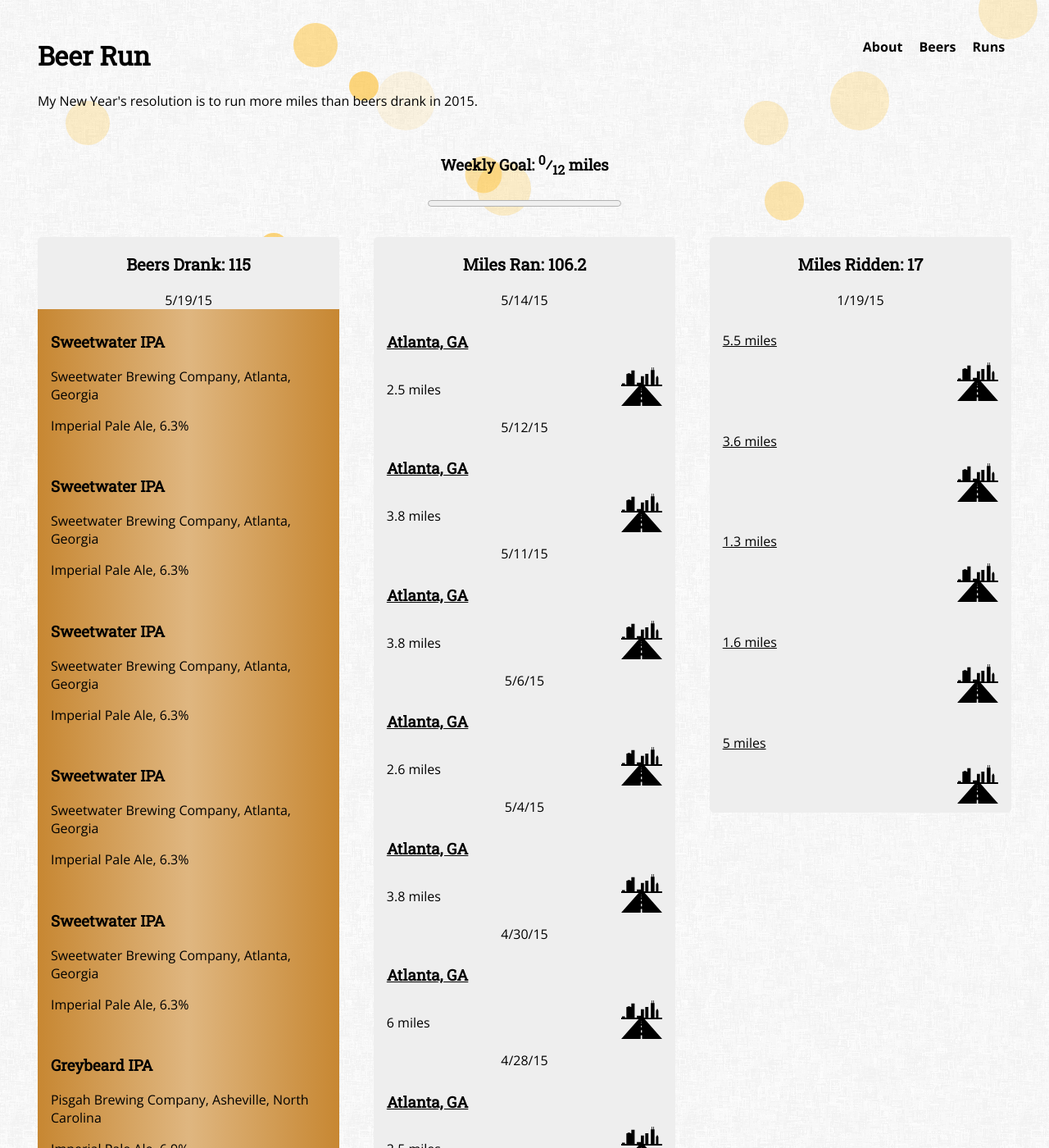
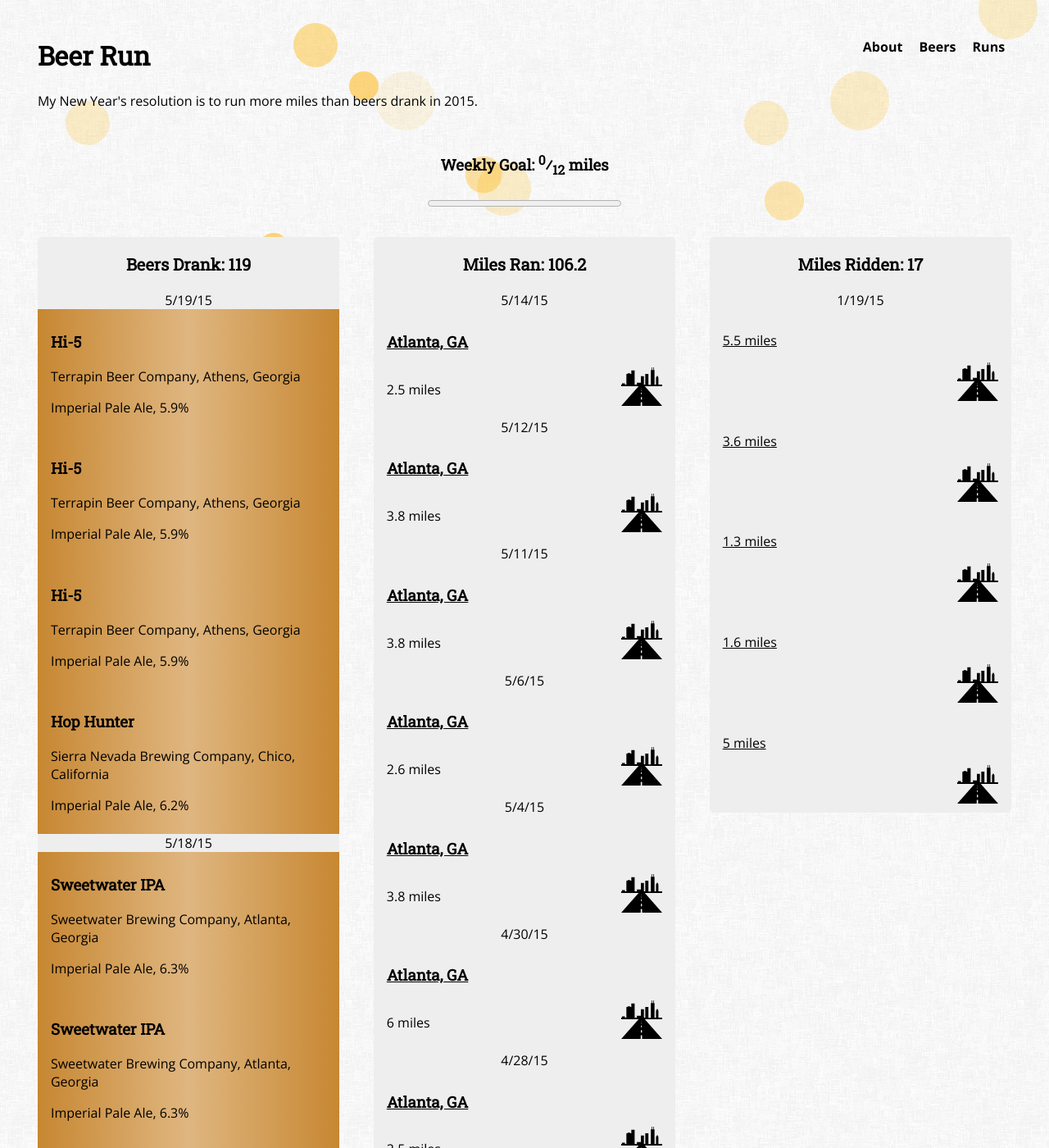
Before and after one commit to rhewitt22/beer-run, a Jekyll site: the page built from index.html, in a window 1280 px wide and 1400 px high. Shown: the whole window at 82% size. Built offline with Jekyll 4.4.1, drawn with Linux system fonts in a browser that asks for light colours; nearby versions of some CDN libraries.

Commit message:
Updated beer.yml

```diff
--- a/_data/beer.yml
+++ b/_data/beer.yml
@@ -1,19 +1,31 @@
 - date: 5/19/15
+  name: Hi-5
+
+- date: 5/19/15
+  name: Hi-5
+
+- date: 5/19/15
+  name: Hi-5
+
+- date: 5/19/15
+  name: Hop Hunter
+
+- date: 5/18/15
   name: Sweetwater IPA
 
-- date: 5/19/15
+- date: 5/18/15
   name: Sweetwater IPA
 
-- date: 5/19/15
+- date: 5/18/15
   name: Sweetwater IPA
 
-- date: 5/19/15
+- date: 5/18/15
   name: Sweetwater IPA
 
-- date: 5/19/15
+- date: 5/18/15
   name: Sweetwater IPA
 
-- date: 5/19/15
+- date: 5/18/15
   name: Greybeard IPA
 
 - date: 5/8/15
```
